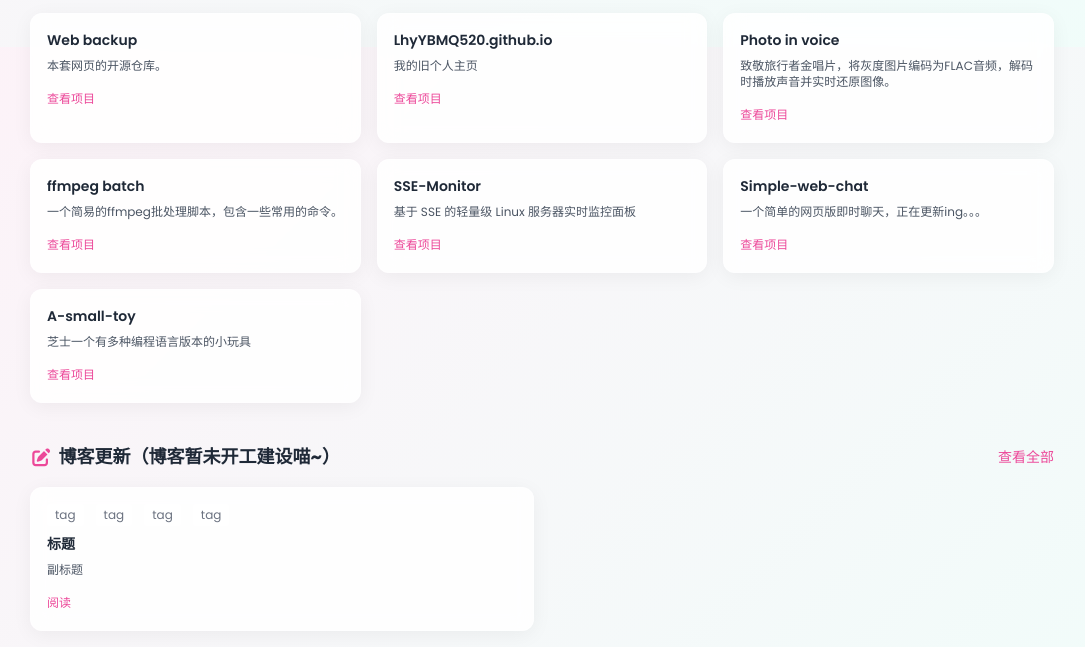
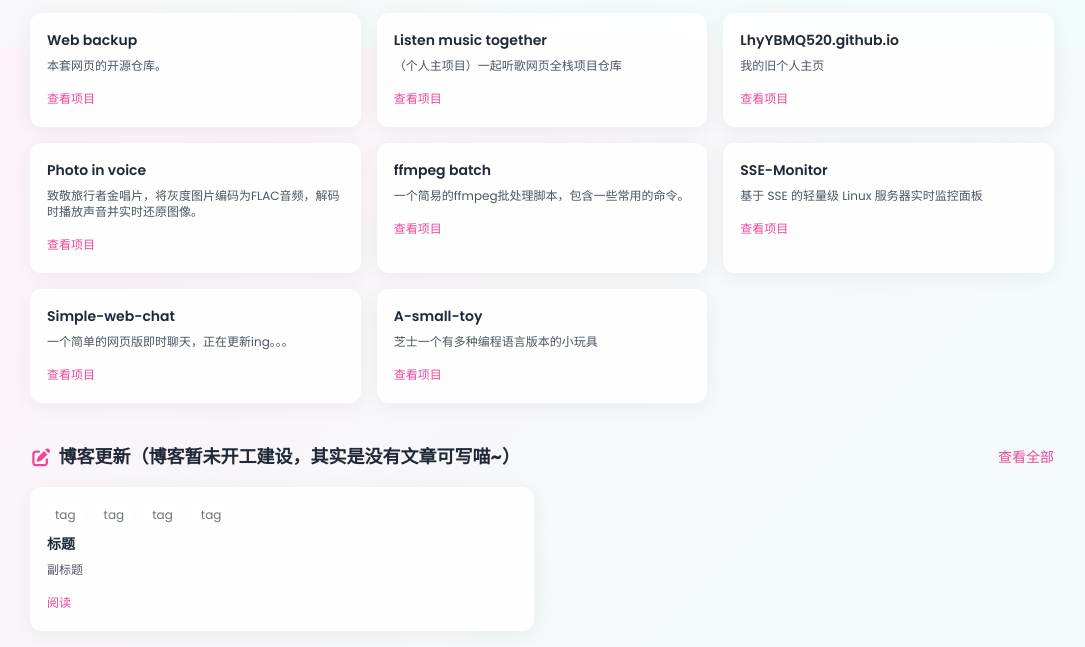
Before and after one commit to LhyYBMQ520/Web-backup, a plain HTML site: page index.html in a window 1280 px wide. Shown: the part 753-1400 px from the top of the page, without its empty margins (98-1183 px from the left). Drawn offline with nearby package versions, Linux system fonts and the light colour scheme; a web font is replaced by a local one.

Commit message:
Update index.html

```diff
--- a/index.html
+++ b/index.html
@@ -174,6 +174,12 @@
                 </div>
 
                 <div class="card p-4">
+                    <h4 class="text-sm font-semibold mb-2">Listen music together</h4>
+                    <p class="text-xs text-gray-600 mb-3">（个人主项目）一起听歌网页全栈项目仓库</p>
+                    <a href="https://github.com/LhyYBMQ520/Listen-music-together" target="_blank" rel="noopener noreferrer" title="查看Listen music together项目" class="text-xs text-pink-500 hover:underline">查看项目</a>
+                </div>
+
+                <div class="card p-4">
                     <h4 class="text-sm font-semibold mb-2">LhyYBMQ520.github.io</h4>
                     <p class="text-xs text-gray-600 mb-3">我的旧个人主页</p>
                     <a href="https://github.com/LhyYBMQ520/LhyYBMQ520.github.io" target="_blank" rel="noopener noreferrer" title="查看我的旧个人主页项目" class="text-xs text-pink-500 hover:underline">查看项目</a>
@@ -218,7 +224,7 @@
             <div class="flex justify-between items-center mb-4">
                 <h3 class="text-lg font-bold flex items-center">
                     <i class="fa-solid fa-pen-to-square section-icon"></i>
-                    博客更新（博客暂未开工建设喵~）
+                    博客更新（博客暂未开工建设，其实是没有文章可写喵~）
                 </h3>
                 <div class="flex gap-3 text-sm">
                     <a href="#" class="text-pink-500 hover:underline">查看全部</a>
```
